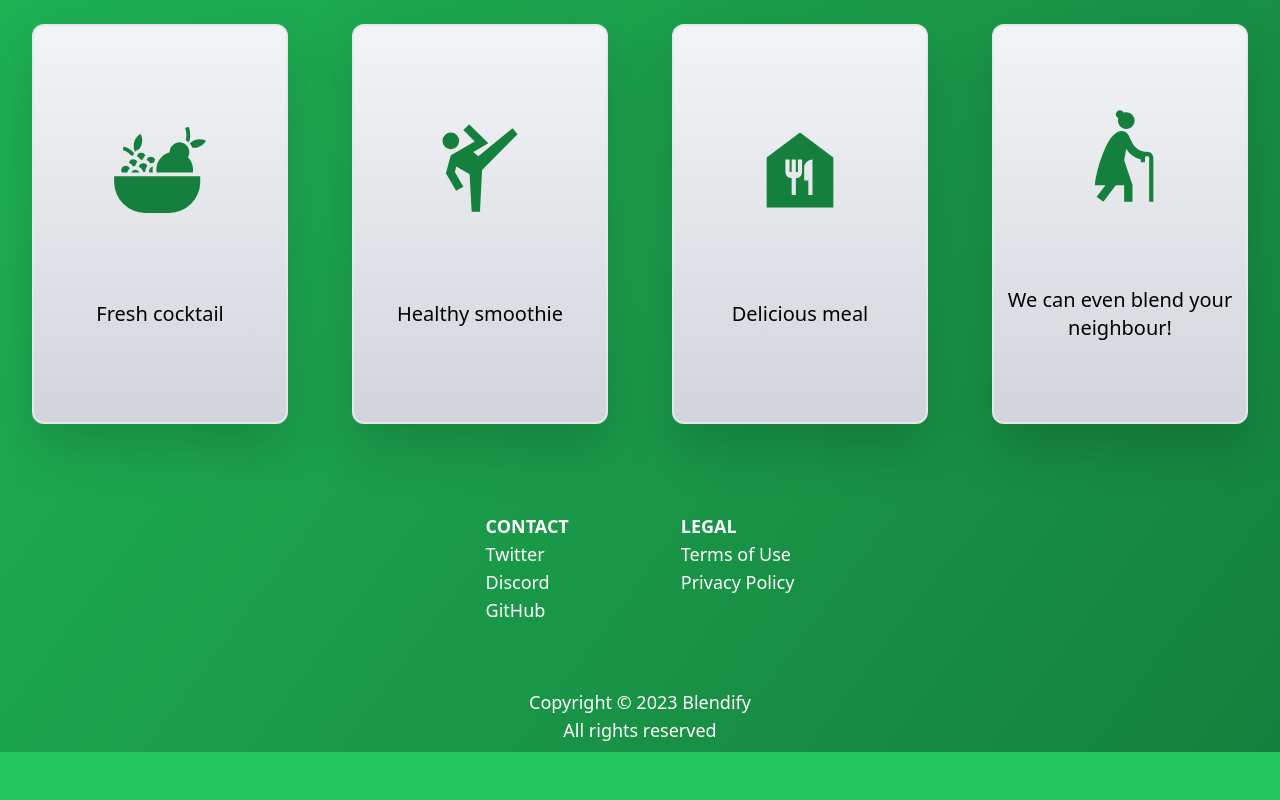
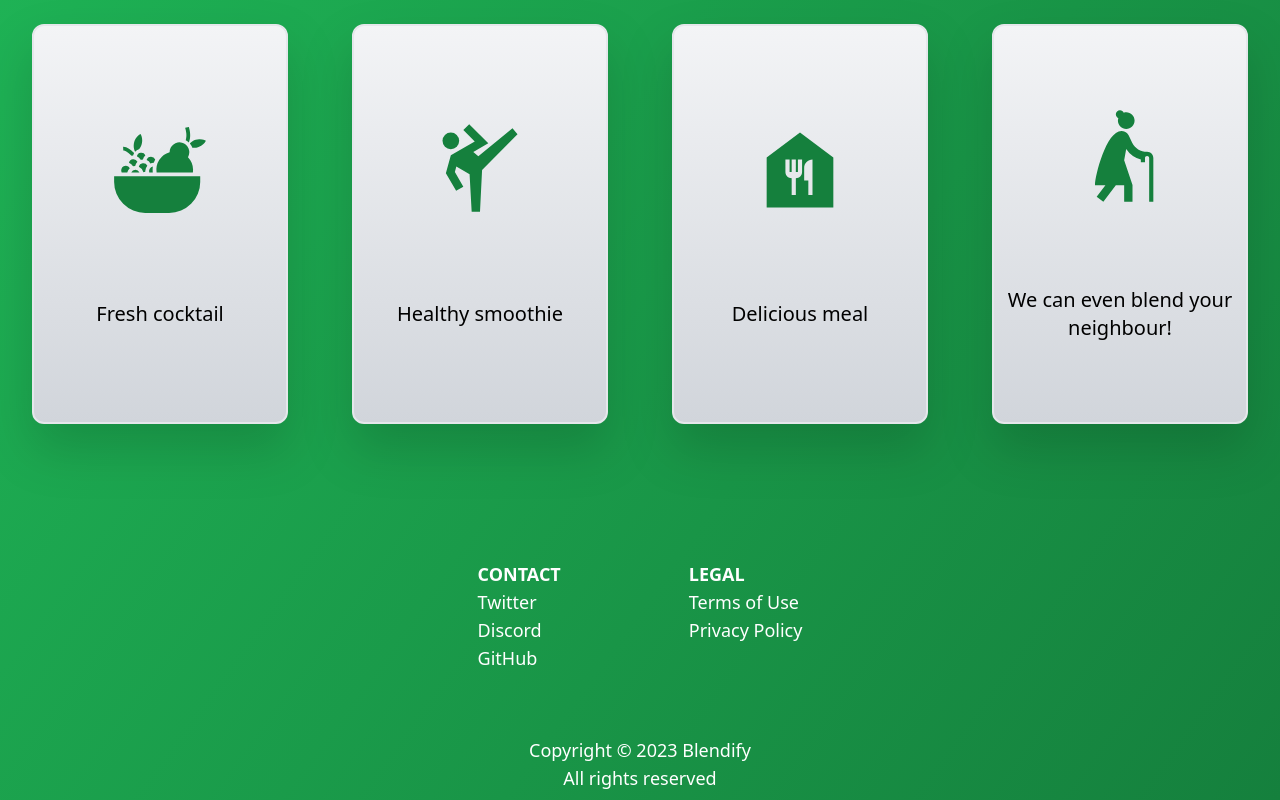
Before and after one commit to mkorman9/nextjs-product-page, a Next.js app: page / in a window 1280 px wide. Shown: the part 972-1772 px from the top of the page. Before the commit the page ends 1724 px from the top, so only its background shows below. Built offline with nearby package versions, Linux system fonts and the light colour scheme.

Commit message:
increase gap between footer

```diff
--- a/src/components/Footer/Footer.tsx
+++ b/src/components/Footer/Footer.tsx
@@ -2,8 +2,8 @@ const Footer = () => {
   return (
     <footer>
       <div className="flex flex-col items-center justify-center
-                      gap-16 text-white text-lg m-2 mt-20">
-        <div className="flex gap-28">
+                      gap-16 text-white text-lg m-2 mt-32">
+        <div className="flex gap-32">
           <div className="flex flex-col">
             <span className="font-bold">CONTACT</span>
             <span>Twitter</span>
```
Also changed, not shown: 1 other file (tests, documents, lock files or other folders).
